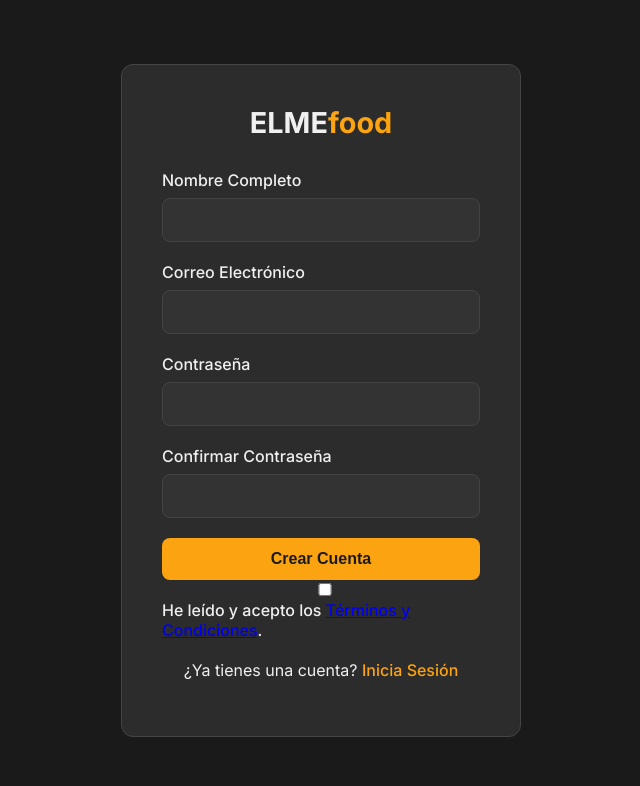
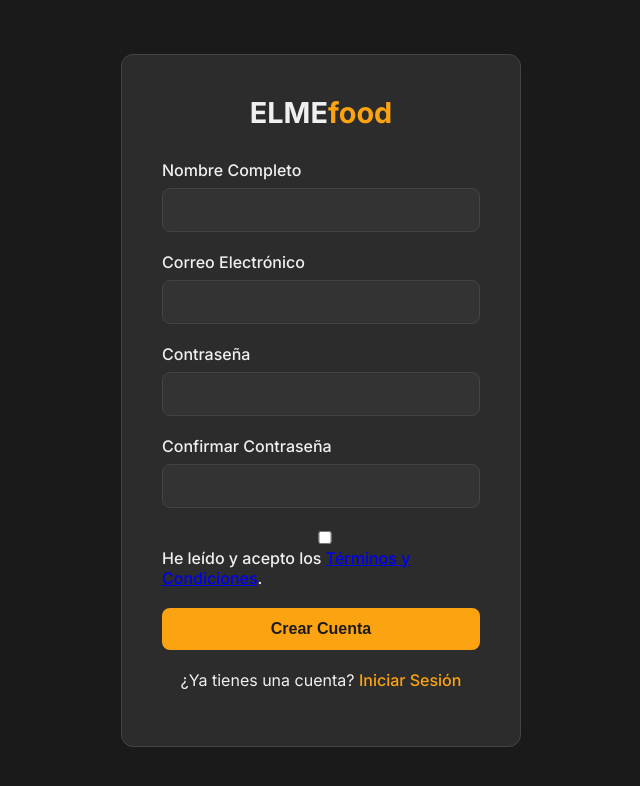
Before and after one commit to LeoYa06/formulador-web, a Flask app: page /register in a window 1280 px wide. Shown: the top 786 px of the page, without its empty margins (319-959 px from the left). Run offline with Flask 3, Linux system fonts and the light colour scheme.

Commit message:
Fix terms checkbox position in registration form

```diff
--- a/templates/register.html
+++ b/templates/register.html
@@ -133,17 +133,19 @@
                     <label for="confirm_password">Confirmar Contraseña</label>
                     <input type="password" id="confirm_password" name="confirm_password" required autocomplete="off">
                 </div>
+
+                 <div class="form-group">
+                    <input type="checkbox" id="terms" name="terms" value="true" required>
+                    <label for="terms">
+                        He leído y acepto los
+                        <a href="{{ url_for('terms') }}" target="_blank">Términos y Condiciones</a>.
+                    </label>
+                </div>
+
                 <button type="submit">Crear Cuenta</button>
             </form>
-            <div class="form-group">
-                <input type="checkbox" id="terms" name="terms" value="true" required>
-                <label for="terms">
-                    He leído y acepto los
-                    <a href="{{ url_for('terms') }}" target="_blank">Términos y Condiciones</a>.
-                </label>
-            </div>
             <div class="links">
-                <p>¿Ya tienes una cuenta? <a href="{{ url_for('login') }}">Inicia Sesión</a></p>
+                <p>¿Ya tienes una cuenta? <a href="{{ url_for('login') }}">Iniciar Sesión</a></p>
             </div>
         </div>
     </div>
```
